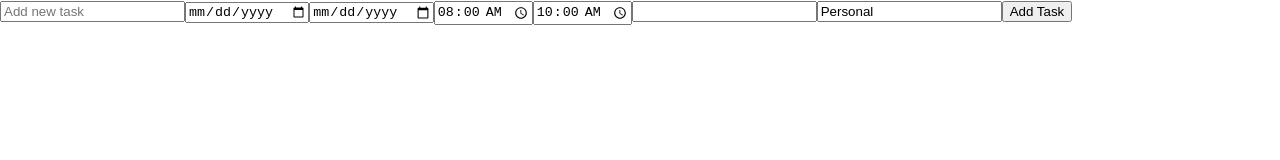
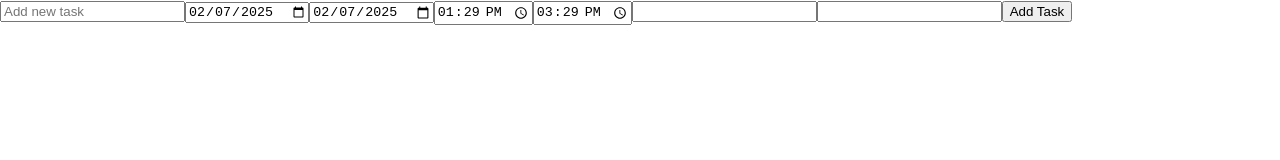
Before and after one commit to Kendi-prog/todo-habit-tracker, a React (Create React App) app: page / in a window 1280 px wide. Shown: the top 160 px of the page. Built offline with nearby package versions, Linux system fonts and the light colour scheme.

Commit message:
setting the date and time input field  to automatically reflect the user's current local time

```diff
--- a/src/ToDo App/components/task-input/task-input.component.jsx
+++ b/src/ToDo App/components/task-input/task-input.component.jsx
@@ -1,13 +1,30 @@
-import React, { useState } from "react";
+import React, { useState, useEffect } from "react";
 
 const TaskInput = ({ addTask }) => {
     const [task, setTask] = useState('');
     const [startDate, setStartDate] = useState('');
     const [endDate, setEndDate] = useState('');
-    const [startTime, setStartTime] = useState('08:00');
-    const [endTime, setEndTime] = useState('10:00');
+    const [startTime, setStartTime] = useState('');
+    const [endTime, setEndTime] = useState('');
     const [notes, setNotes] = useState('');
-    const [category, setCategory] = useState('Personal');
+    const [category, setCategory] = useState('');
+
+
+    useEffect(() => {
+        const currentTime = new Date();
+        const currentLocalStartDate = currentTime.toISOString().split('T')[0];
+        const currentLocalStartTime = currentTime.toTimeString().split(' ')[0].slice(0, 5);
+
+        setStartDate(currentLocalStartDate);
+        setStartTime(currentLocalStartTime);
+
+        const endDate = new Date(currentTime.getTime() + 2 * 60 * 60 * 1000);
+        const endFormattedDate = endDate.toISOString().split('T')[0];
+        const endFormattedTime = endDate.toTimeString().split(' ')[0].slice(0, 5);
+
+        setEndDate(endFormattedDate);
+        setEndTime(endFormattedTime);
+    },[]);
 
     const handleSubmit = (e) => {
         e.preventDefault();
@@ -26,10 +43,10 @@ const TaskInput = ({ addTask }) => {
         setTask('');
         setStartDate('');
         setEndDate('');
-        setStartTime('08:00');
-        setEndTime('10:00');
+        setStartTime('');
+        setEndTime('');
         setNotes('');
-        setCategory('Personal');
+        setCategory('');
     };
 
     return(
--- a/src/ToDo App/components/task-management/task-management.component.jsx
+++ b/src/ToDo App/components/task-management/task-management.component.jsx
@@ -46,6 +46,7 @@ const TaskManagement = () => {
                                 <span style={{ textDecoration : task.completed ? 'line-through' : 'none'}}  >
                                     {task.task} : (From : {task.startDate} To : {task.endDate} )
                                 </span>
+                                <p>Notes: {task.notes}</p>
 
                                <button onClick={() => startEditing(task)}>Edit</button>
                                <button onClick={() => deleteTask(task.id)}>Delete</button>
```
